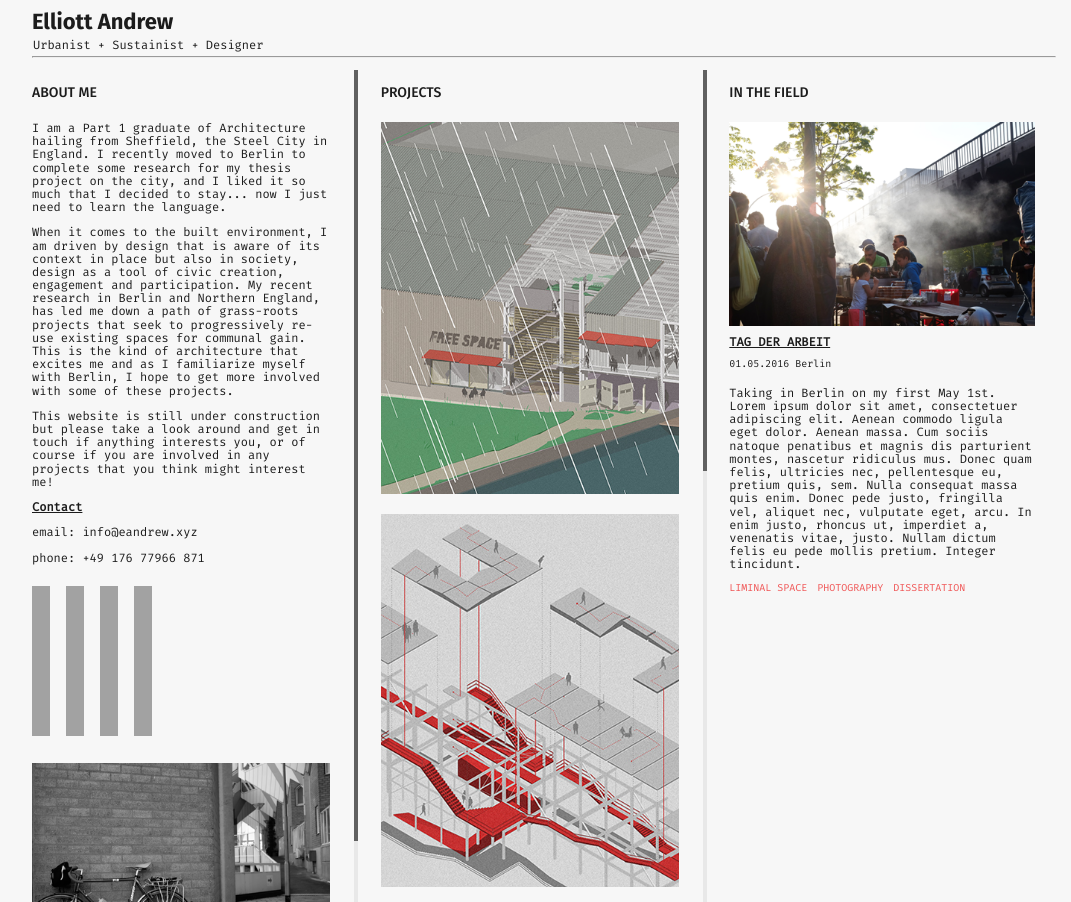
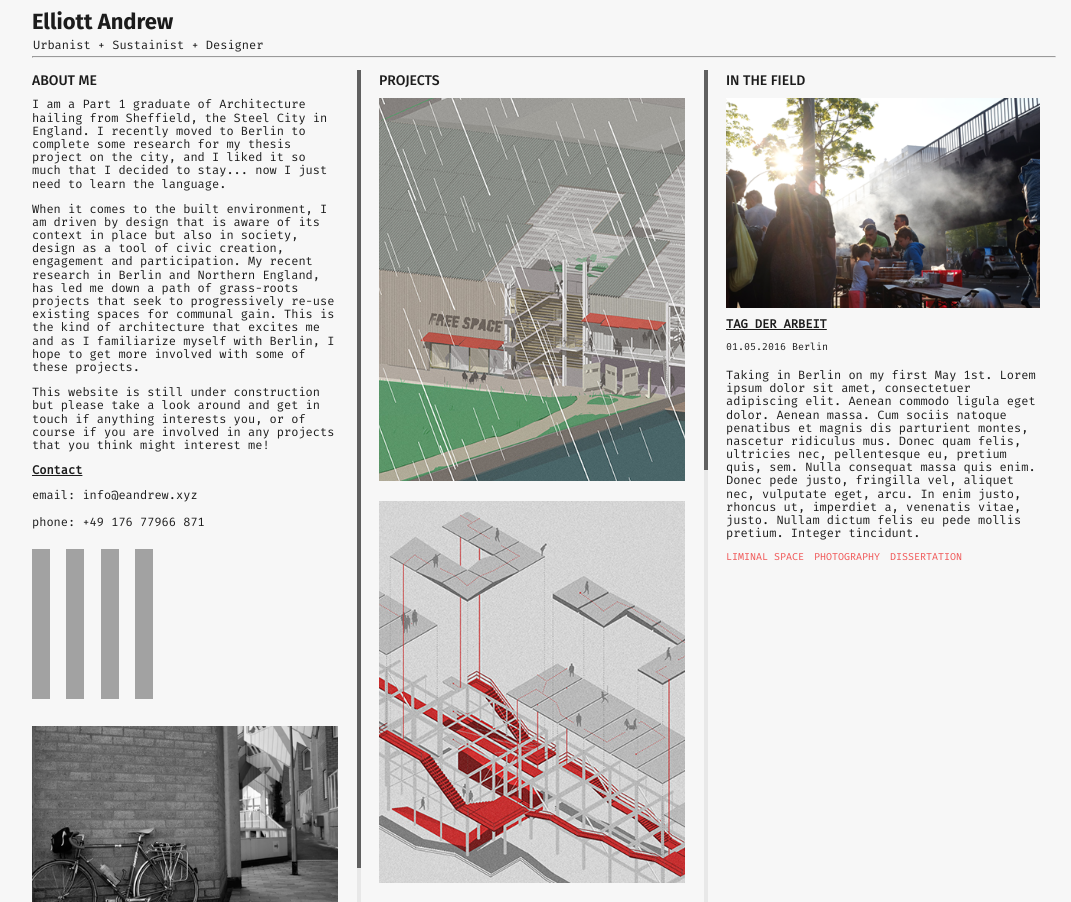
Before and after one commit to elliottcandrew/my-site, a Jekyll site: the page built from index.html, in a window 1280 px wide. Shown: the whole page, without its empty margins (96-1167 px from the left). Built offline with Jekyll 4.4.1, drawn with Linux system fonts in a browser that asks for light colours; Markdown is read by kramdown in place of the engine named in the settings; grey boxes are pictures that could not be loaded.

Commit message:
Adjust margins
column margin-right +5px
p no first-of-type margin
h2 no margin-bottom

```diff
--- a/assets/css/2-modules/aboutme.sass
+++ b/assets/css/2-modules/aboutme.sass
@@ -1,5 +1,7 @@
 .aboutme
-  //margin-right: 8px
+
+  p:first-of-type
+    margin-top: 0
 
   img
     max-width: 100%
--- a/assets/css/2-modules/columns.sass
+++ b/assets/css/2-modules/columns.sass
@@ -2,7 +2,7 @@
 
 .content
 	//width: calc(100% - 11px)
-	width: calc(100% - 21px)
+	width: calc(100% - 16px)
 	margin-top: 12px
 	color: $dark
 	overflow: hidden
@@ -10,6 +10,7 @@
 	h2
 		padding-bottom: 6px
 		text-transform: uppercase
+		margin: 0
 
 .column-end
 	height: 500px
--- a/assets/css/3-layouts/home.sass
+++ b/assets/css/3-layouts/home.sass
@@ -32,7 +32,7 @@
 .col1
 	position: relative
 	flex: 1
-	margin-right: 22px
+	margin-right: 17px
 	overflow: auto
 
 	&:last-child
--- a/assets/css/main.css
+++ b/assets/css/main.css
@@ -328,6 +328,9 @@ strong {
 hr {
   margin: 0; }
 
+.aboutme p:first-of-type {
+  margin-top: 0; }
+
 .aboutme img {
   max-width: 100%; }
 
@@ -374,13 +377,14 @@ hr {
     margin-right: 12px; }
 
 .content {
-  width: calc(100% - 21px);
+  width: calc(100% - 16px);
   margin-top: 12px;
   color: #1c1c1c;
   overflow: hidden; }
   .content h2 {
     padding-bottom: 6px;
-    text-transform: uppercase; }
+    text-transform: uppercase;
+    margin: 0; }
 
 .column-end {
   height: 500px;
@@ -527,7 +531,7 @@ hr {
   -webkit-box-flex: 1;
       -ms-flex: 1;
           flex: 1;
-  margin-right: 22px;
+  margin-right: 17px;
   overflow: auto; }
   .col1:last-child {
     margin-right: 0; }
```
